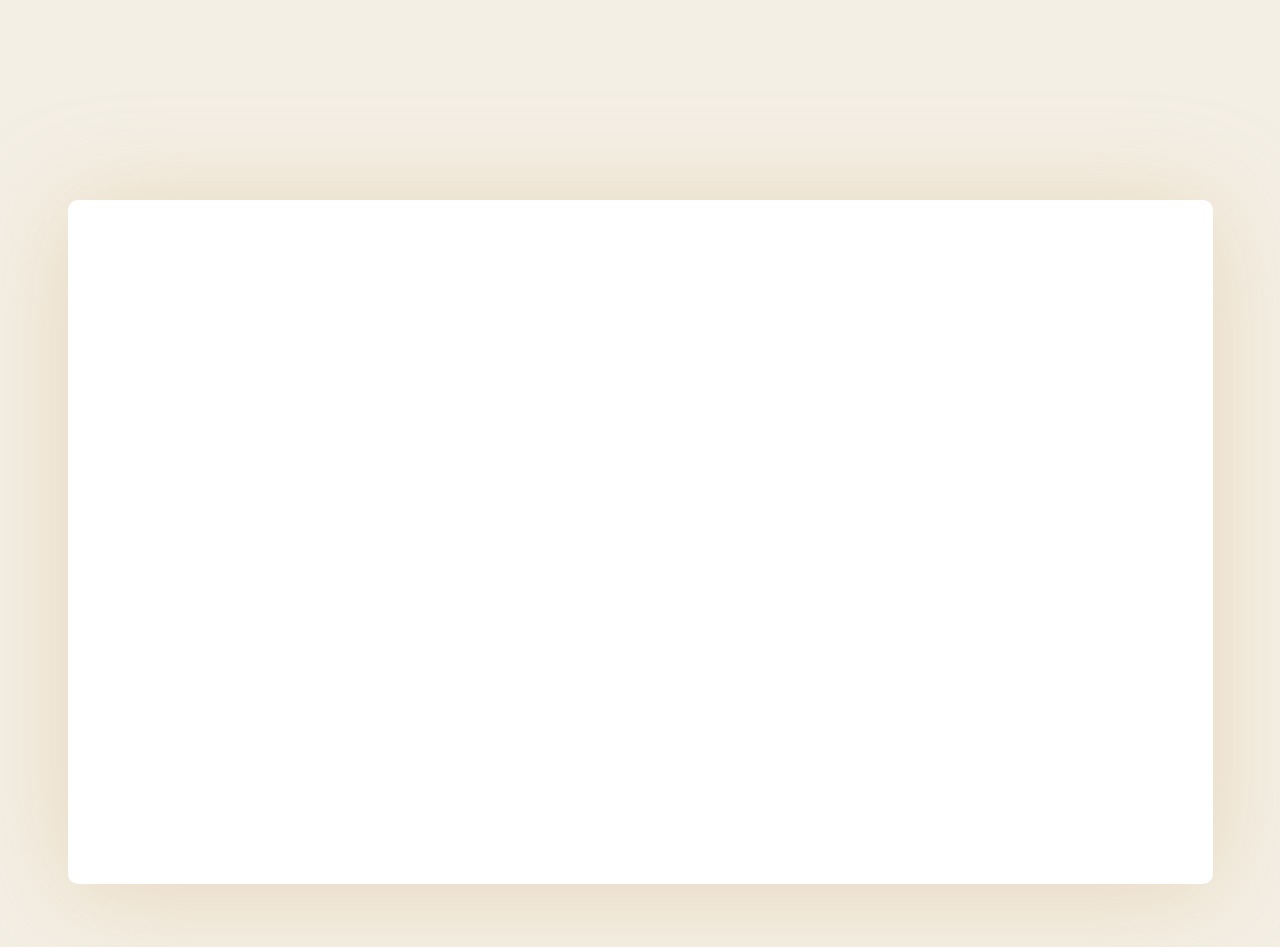
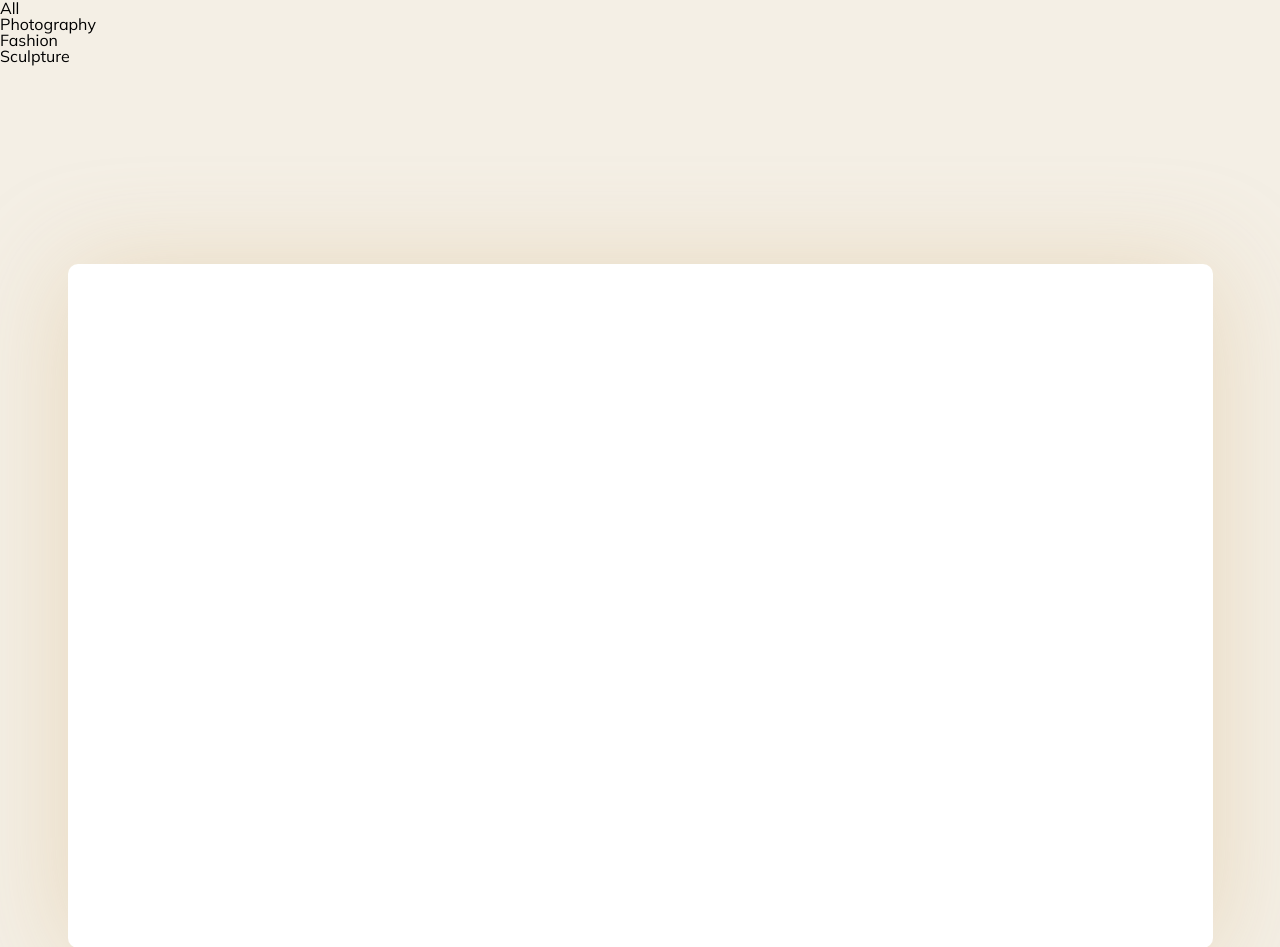
Before and after one commit to GogaShavishvili/Homework4, a plain HTML site: page index.html in a window 1280 px wide. Shown: the top 947 px of the page. Drawn offline with Linux system fonts and the light colour scheme.

Commit message:
nav bar added
nav bar added

```diff
--- a/index.html
+++ b/index.html
@@ -7,6 +7,16 @@
 	<link rel="preconnect" href="https://fonts.gstatic.com" crossorigin>
 	<link href="https://fonts.googleapis.com/css2?family=Mulish:wght@400;700&display=swap" rel="stylesheet">
 	<title>Homework4</title>
+	<header>
+		<nav>
+			<ul>
+				<li>All</li>
+				<li>Photography</li>
+				<li>Fashion</li>
+				<li>Sculpture</li>
+			</ul>
+		</nav>
+	</header>
 </head>
 <body>
 <section class=main>
```
